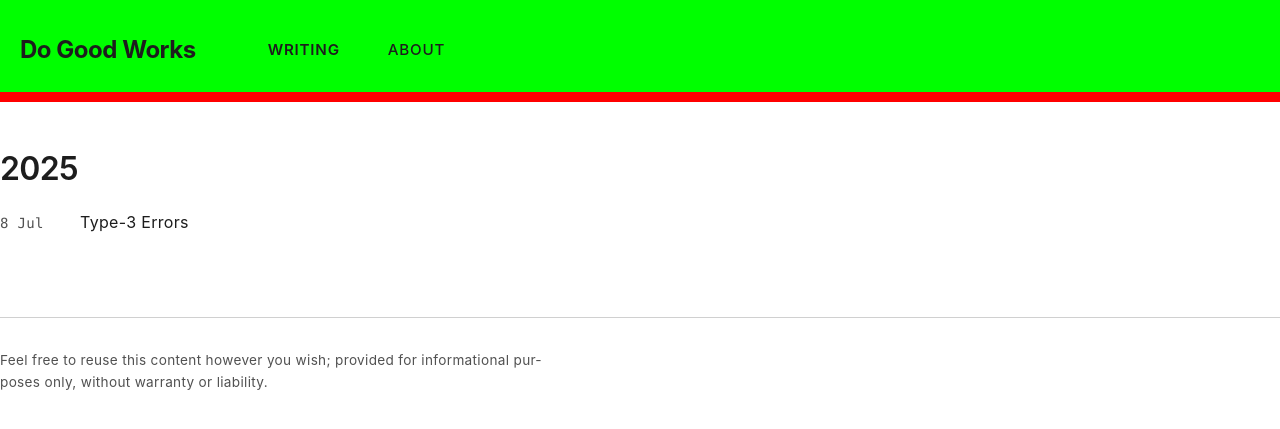
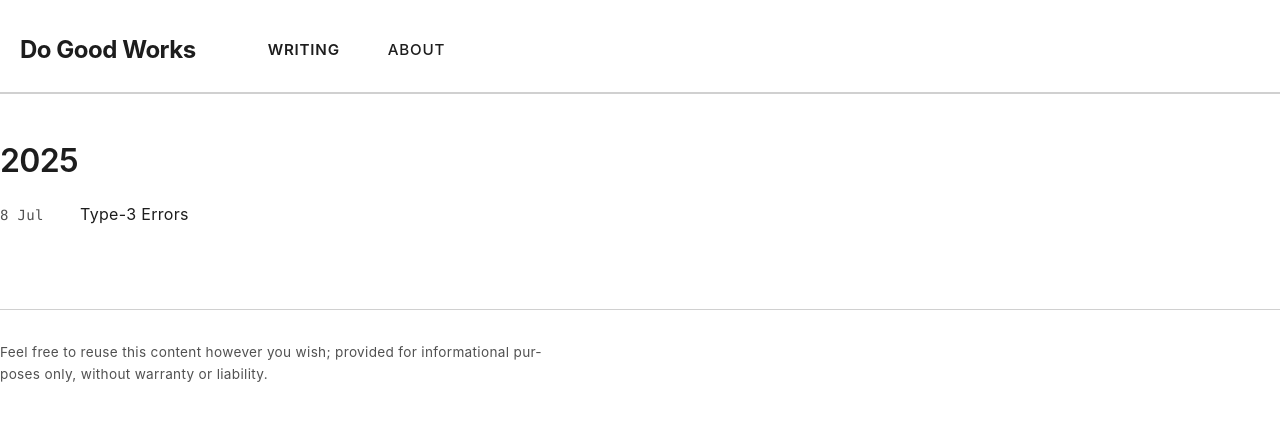
Before and after one commit to HamishFrostLyon/hamishfrostlyon.github.io, a Jekyll site: the page built from writing.html, in a window 1280 px wide. Shown: the top 429 px of the page. Built offline with Jekyll 4.4.1, drawn with Linux system fonts in a browser that asks for light colours.

Commit message:
Remove test colors and restore professional header styling
- Removed lime background and red border (were just for testing)
- Restored clean professional styling with subtle border
- Header should now show proper typography and layout improvements

Professional header features:
- Larger bold title (1.5rem, weight 700)
- Smaller uppercase navigation (0.95rem, weight 500)
- Proper spacing and visual hierarchy
- Subtle hover effects (60% opacity)
- Everything on one horizontal line

```diff
--- a/_sass/_layout.scss
+++ b/_sass/_layout.scss
@@ -17,9 +17,8 @@ header {
   width: 100%;
   max-width: none;
   padding: $spacing-xl $spacing-unit $spacing-lg $spacing-unit;
-  border-bottom: 10px solid red;
+  border-bottom: 2px solid var(--border-color);
   margin-bottom: $spacing-xl;
-  background: lime;
 
   /* Horizontal layout on all screen sizes */
   display: flex;
```
